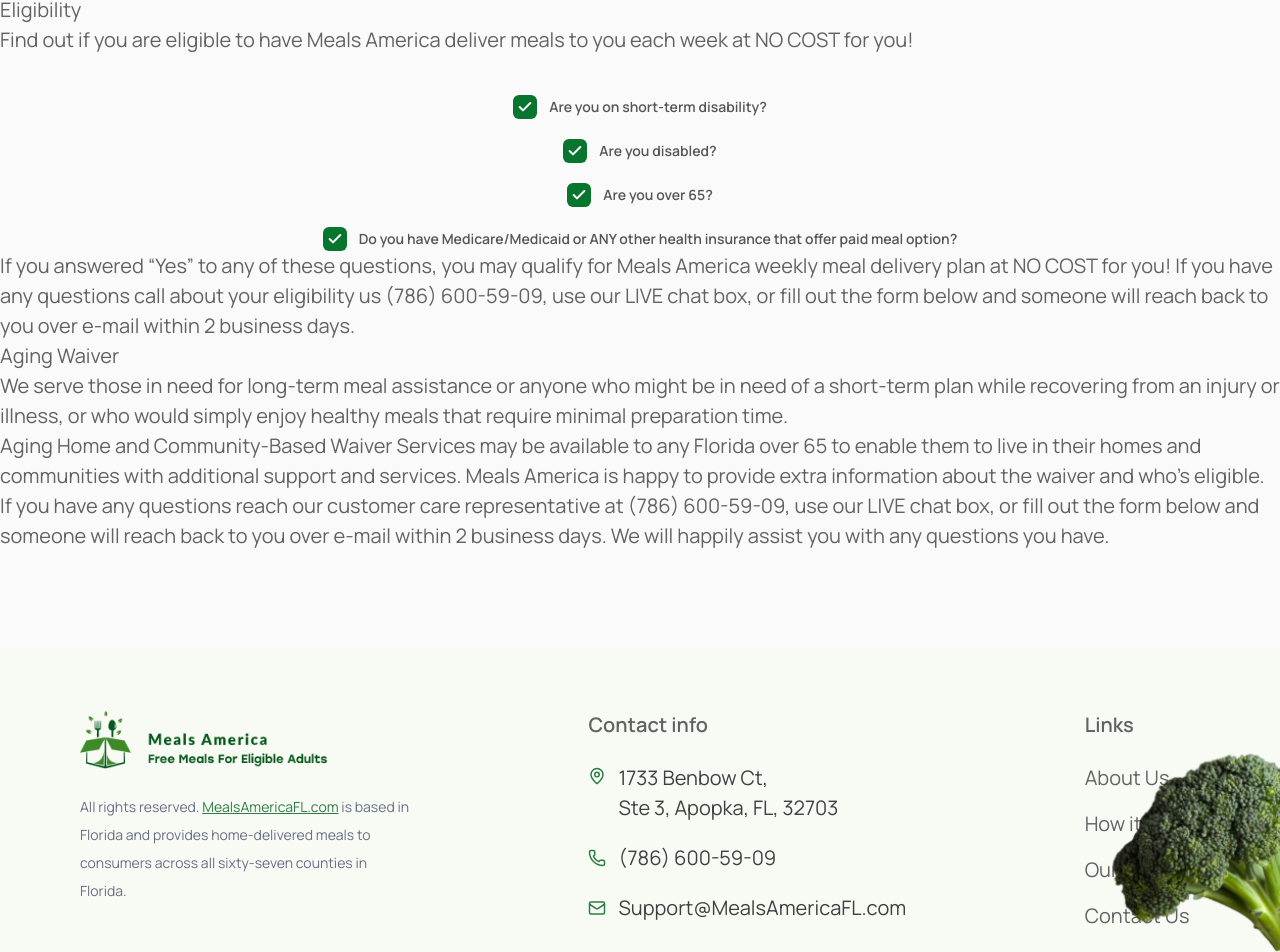
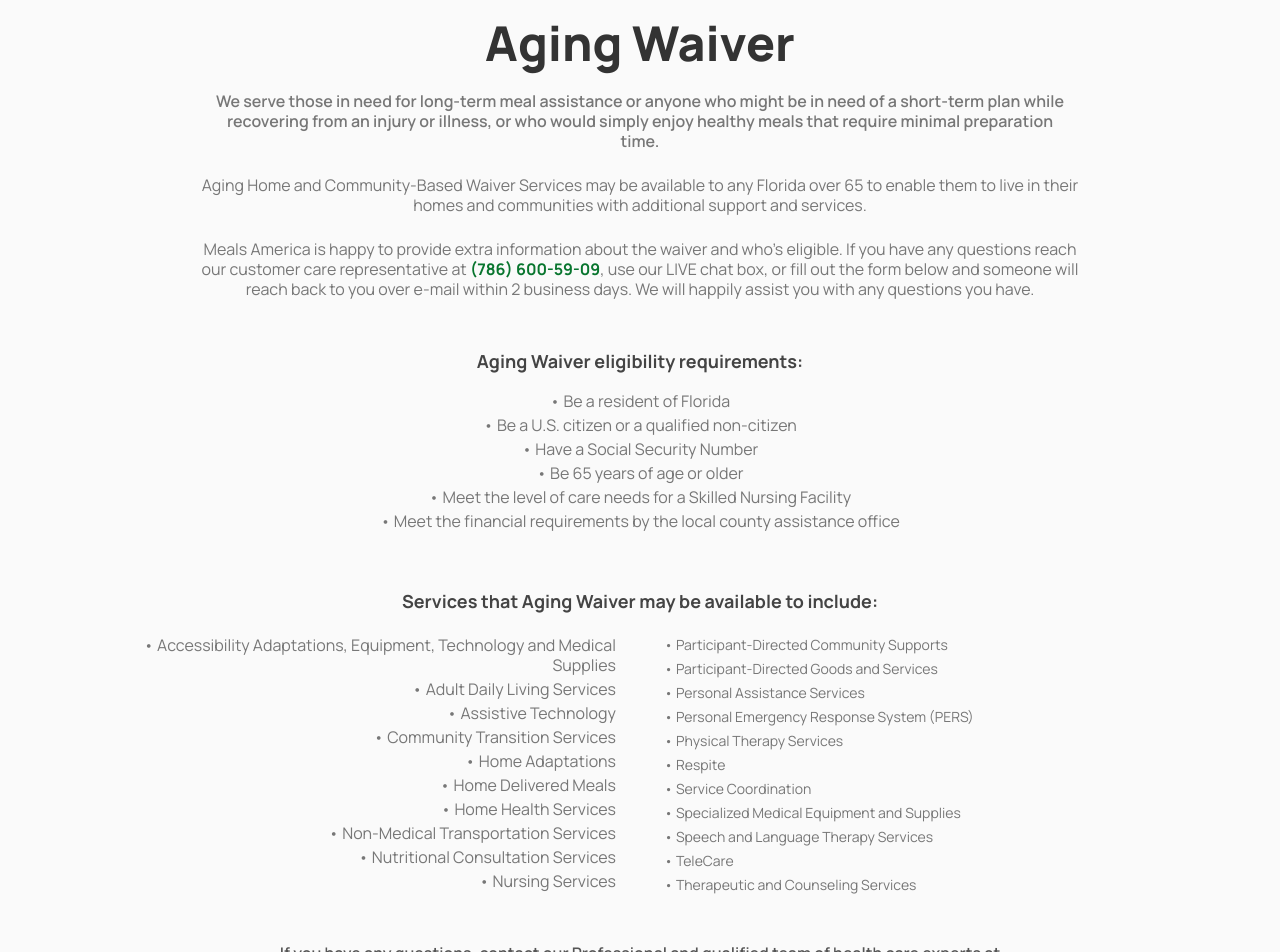
Before and after one commit to DmytroK-goit/healthy_eating, a Next.js app: page /howitworks in a window 1280 px wide. Shown: the part 1720-2672 px from the top of the page. Built offline with nearby package versions, Linux system fonts and the light colour scheme.

Commit message:
finish page HowItWorks

```diff
--- a/src/component/footer.jsx
+++ b/src/component/footer.jsx
@@ -63,19 +63,19 @@ export default function Footer() {
 
             <ul className="space-y-4">
               <li>
-                <Link href="#about">About Us</Link>
+                <Link href="/about">About Us</Link>
               </li>
 
               <li>
-                <Link href="#works">How it works</Link>
+                <Link href="/howitworks">How it works</Link>
               </li>
 
               <li>
-                <Link href="#menu">Our menu</Link>
+                <Link href="/menu">Our menu</Link>
               </li>
 
               <li>
-                <Link href="#contact">Contact Us</Link>
+                <Link href="/contact">Contact Us</Link>
               </li>
             </ul>
           </div>
--- a/src/component/header.jsx
+++ b/src/component/header.jsx
@@ -30,7 +30,7 @@ export default function Header() {
             <li>
               <Link
                 href="/howitworks"
-                className="flex items-center gap-1 text-[15px] font-medium text-[#2B2B2B] transition hover:text-[#2D7D46]"
+                className="text-[15px] font-medium text-[#2B2B2B] transition hover:text-[#2D7D46]"
               >
                 How It Works
               </Link>
--- a/src/component/howItWorks.jsx
+++ b/src/component/howItWorks.jsx
@@ -2,7 +2,8 @@ import Image from "next/image";
 import { Check, UserRound, HeartHandshake } from "lucide-react";
 
 import delyveryMan from "../img/deliveryMan.png";
-import delyveryCar from "../img/delivery.png";
+import delivery from "../img/delivery.png";
+import { yellowtail } from "./whyUs";
 
 const questions = [
   "Are you over 65?",
@@ -14,6 +15,41 @@ const questionsSecond = [
   "Are you disabled?",
   "Are you over 65?",
   "Do you have Medicare/Medicaid or ANY other health insurance that offer paid meal option?",
+];
+const eligibilityRequirements = [
+  "Be a resident of Florida",
+  "Be a U.S. citizen or a qualified non-citizen",
+  "Have a Social Security Number",
+  "Be 65 years of age or older",
+  "Meet the level of care needs for a Skilled Nursing Facility",
+  "Meet the financial requirements by the local county assistance office",
+];
+
+const waiverServicesLeft = [
+  "Accessibility Adaptations, Equipment, Technology and Medical Supplies",
+  "Adult Daily Living Services",
+  "Assistive Technology",
+  "Community Transition Services",
+  "Home Adaptations",
+  "Home Delivered Meals",
+  "Home Health Services",
+  "Non-Medical Transportation Services",
+  "Nutritional Consultation Services",
+  "Nursing Services",
+];
+
+const waiverServicesRight = [
+  "Participant-Directed Community Supports",
+  "Participant-Directed Goods and Services",
+  "Personal Assistance Services",
+  "Personal Emergency Response System (PERS)",
+  "Physical Therapy Services",
+  "Respite",
+  "Service Coordination",
+  "Specialized Medical Equipment and Supplies",
+  "Speech and Language Therapy Services",
+  "TeleCare",
+  "Therapeutic and Counseling Services",
 ];
 
 export default function HowItWorks() {
@@ -122,7 +158,6 @@ export default function HowItWorks() {
       </div>
       <div className="bg-[#F4FAF0]">
         <div className="mx-auto grid max-w-[1200px] items-center lg:grid-cols-2">
-          {/* Text */}
           <div className="px-6 py-16 lg:px-10 lg:py-20">
             <h2 className="text-4xl font-extrabold text-[#333] md:text-5xl">
               Who We Serve
@@ -157,50 +192,136 @@ export default function HowItWorks() {
           </div>
         </div>
       </div>
-      <div>
-        <h3>Eligibility</h3>
-        <p>
-          Find out if you are eligible to have Meals America deliver meals to
-          you each week at NO COST for you!
+      <div className="mx-auto max-w-[1100px] px-5 mt-6">
+        <div className="text-center">
+          <h2 className="text-4xl font-extrabold text-[#333] md:text-5xl">
+            Aging Waiver
+          </h2>
+
+          <p className="mx-auto mt-6 max-w-[850px] text-sm font-semibold leading-5 text-[#777] md:text-base">
+            We serve those in need for long-term meal assistance or anyone who
+            might be in need of a short-term plan while recovering from an
+            injury or illness, or who would simply enjoy healthy meals that
+            require minimal preparation time.
+          </p>
+
+          <p className="mx-auto mt-6 max-w-[900px] text-sm leading-5 text-[#777] md:text-base">
+            Aging Home and Community-Based Waiver Services may be available to
+            any Florida over 65 to enable them to live in their homes and
+            communities with additional support and services.
+          </p>
+
+          <p className="mx-auto mt-6 max-w-[900px] text-sm leading-5 text-[#777] md:text-base">
+            Meals America is happy to provide extra information about the waiver
+            and who&apos;s eligible. If you have any questions reach our
+            customer care representative at{" "}
+            <a href="tel:+17866005909" className="font-bold text-[#08752E]">
+              (786) 600-59-09
+            </a>
+            , use our LIVE chat box, or fill out the form below and someone will
+            reach back to you over e-mail within 2 business days. We will
+            happily assist you with any questions you have.
+          </p>
+        </div>
+
+        <div className="mx-auto mt-12 max-w-[750px] text-center">
+          <h3 className="text-base font-bold text-[#444] md:text-lg">
+            Aging Waiver eligibility requirements:
+          </h3>
+
+          <ul className="mt-4 space-y-1 text-sm leading-5 text-[#777] md:text-base">
+            {eligibilityRequirements.map((item) => (
+              <li key={item} className="relative">
+                • {item}
+              </li>
+            ))}
+          </ul>
+        </div>
+
+        <div className="mt-14">
+          <h3 className="text-center text-base font-bold text-[#444] md:text-lg">
+            Services that Aging Waiver may be available to include:
+          </h3>
+
+          <div className="mt-5 grid gap-x-12 md:grid-cols-2">
+            <ul className="space-y-1 text-sm leading-5 text-[#777] md:text-base">
+              {waiverServicesLeft.map((item) => (
+                <li key={item} className="text-center md:text-right">
+                  • {item}
+                </li>
+              ))}
+            </ul>
+
+            <ul className="space-y-1 text-sm leading-5 text-[#777] md:text-left">
+              {waiverServicesRight.map((item) => (
+                <li key={item} className="text-center md:text-left">
+                  • {item}
+                </li>
+              ))}
+            </ul>
+          </div>
+        </div>
+
+        <p className="mx-auto mt-12 max-w-[750px] text-center text-sm font-semibold leading-5 text-[#555] md:text-base">
+          If you have any questions, contact our Professional and qualified team
+          of health care experts at{" "}
+          <a href="tel:+17866005909" className="font-bold text-[#08752E]">
+            (786) 600-59-09
+          </a>{" "}
+          to help you determine if you qualify for the FL Aging Waiver.
         </p>
-        <div className="mt-10 flex flex-col items-center gap-5">
-          {questionsSecond.map((question) => (
-            <div
-              key={question}
-              className="flex items-center gap-3 text-sm font-semibold text-[#555]"
-            >
-              <span className="flex h-6 w-6 shrink-0 items-center justify-center rounded-md bg-[#08752E]">
-                <Check size={16} strokeWidth={3} className="text-white" />
-              </span>
+        {/* Last block */}
 
-              <span>{question}</span>
+        <div className="max-w-[1920px]">
+          <div className="mx-auto grid max-w-[1200px] items-center lg:grid-cols-2">
+            <div className="px-6 py-16 lg:px-10 lg:py-20">
+              <div className="flex items-center gap-3">
+                <span
+                  className={`${yellowtail.className} font-script text-2xl text-[#08752E]`}
+                >
+                  Who We Serve?
+                </span>
+
+                <span className="h-[2px] w-14 bg-[#08752E]" />
+              </div>
+
+              <h2 className="mt-2 text-4xl font-extrabold text-[#333] md:text-5xl">
+                Why us?
+              </h2>
+
+              <p className="mt-6 max-w-[570px] text-sm leading-5 text-[#777] md:text-[15px]">
+                Meals America is determined to provide good meals for those in
+                need and attempt to address the needs of the participants at
+                home on long-term care, post-discharge and those with chronic
+                conditions. We try to help all participants to remain
+                independent and provide the best meal plans and a large menu
+                with many options to choose from to fit any dietary need.
+              </p>
+
+              <p className="mt-4 max-w-[570px] text-sm leading-5 text-[#777] md:text-[15px]">
+                We have a variety of options from vegetarian to kosher,
+                low-sodium, gluten-free, and many more. Our meals help those
+                with health issues or injuries to make proper meals easily and
+                safe. We deliver straight to their doorstep each week.
+              </p>
+
+              <p className="mt-4 max-w-[570px] text-sm leading-5 text-[#777] md:text-[15px]">
+                The meals get warmed up in the microwave and are ready to be
+                served and enjoyed in minutes! Please note that all referrals
+                submitted by case managers and coordinators by 5:00 PM EST by
+                Friday will be delivered the following week.
+              </p>
             </div>
-          ))}
+
+            <div className="relative flex h-full min-h-[520px] items-center justify-center ">
+              <Image
+                src={delivery}
+                alt="Meals America home delivery"
+                className="w-[600px] max-w-none"
+              />
+            </div>
+          </div>
         </div>
-        <p>
-          If you answered “Yes” to any of these questions, you may qualify for
-          Meals America weekly meal delivery plan at NO COST for you! If you
-          have any questions call about your eligibility us (786) 600-59-09, use
-          our LIVE chat box, or fill out the form below and someone will reach
-          back to you over e-mail within 2 business days.
-        </p>
-        <h3>Aging Waiver</h3>
-        <p>
-          We serve those in need for long-term meal assistance or anyone who
-          might be in need of a short-term plan while recovering from an injury
-          or illness, or who would simply enjoy healthy meals that require
-          minimal preparation time.
-        </p>
-        <p>
-          Aging Home and Community-Based Waiver Services may be available to any
-          Florida over 65 to enable them to live in their homes and communities
-          with additional support and services. Meals America is happy to
-          provide extra information about the waiver and who’s eligible. If you
-          have any questions reach our customer care representative at (786)
-          600-59-09, use our LIVE chat box, or fill out the form below and
-          someone will reach back to you over e-mail within 2 business days. We
-          will happily assist you with any questions you have.
-        </p>
       </div>
     </section>
   );
```
